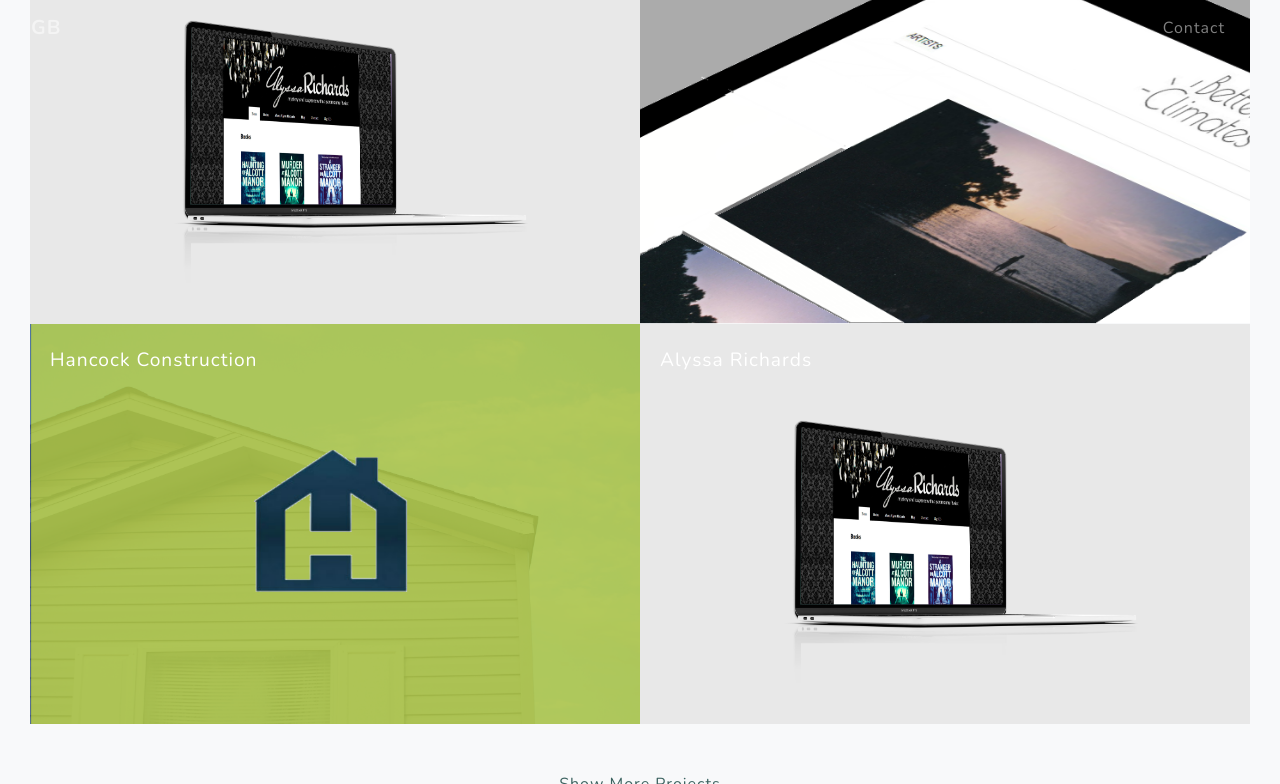
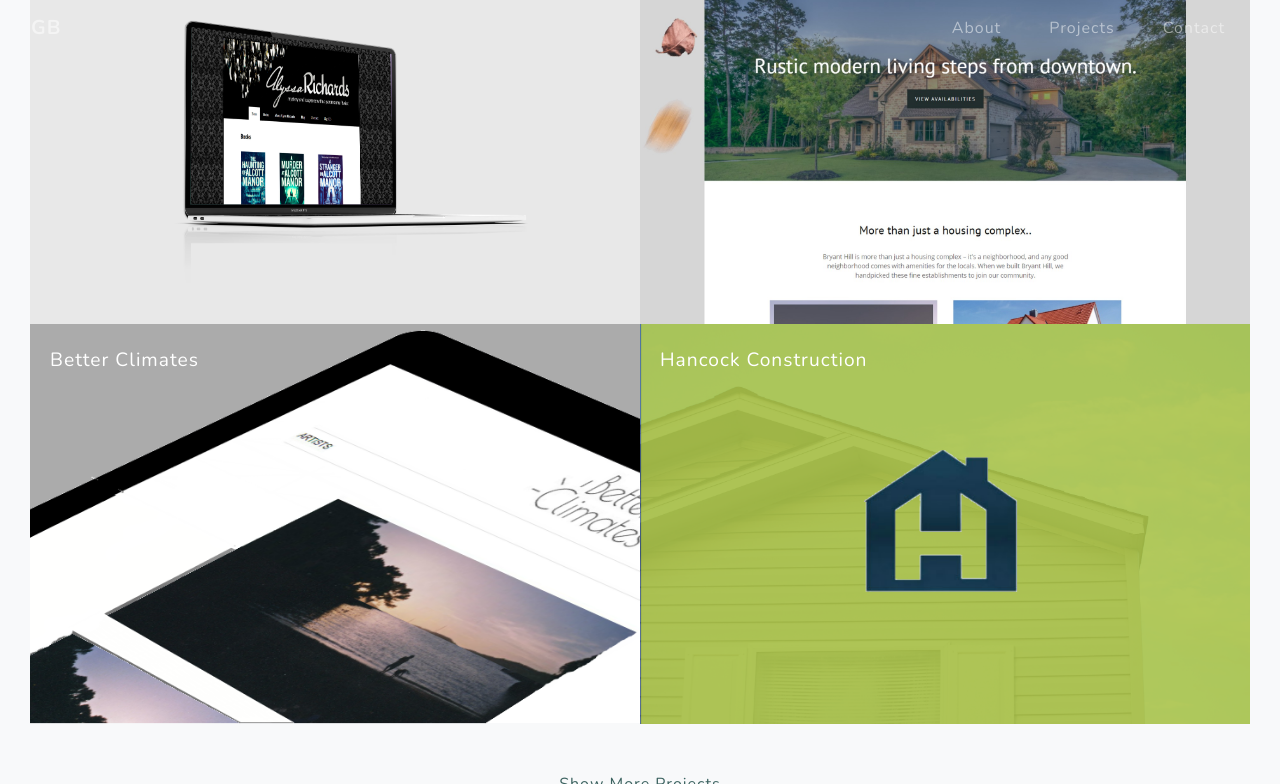
Before and after one commit to 05beckga/personalsite, a plain HTML site: page index.html in a window 1280 px wide. Both pictures are taken after a click on the link "Show More Projects". Shown: the part 2698-3482 px from the top of the page. Drawn offline with nearby package versions, Linux system fonts and the light colour scheme.

Commit message:
new site added to personal site. index and css updated. New image added

```diff
--- a/css/grayscale.css
+++ b/css/grayscale.css
@@ -77,7 +77,7 @@
 
 }
 
-.store_back, .store_p1, .store_lctours, .store_topflight, .store_betclim, .store_stews, .store_yacht, .store_teamnews, .store_alyssa, .store_hancock{
+.store_back, .store_p1, .store_lctours, .store_topflight, .store_betclim, .store_stews, .store_yacht, .store_teamnews, .store_alyssa, .store_hancock,.store_bryant{
 	height: 283px;
 	display: block;
 	background-image: url(../img/p1-laptop.jpg);
@@ -99,6 +99,7 @@
     background-size: cover;
     background-repeat: no-repeat;
     background-position: center top;}
+.store_bryant{ background-image:  url(../img/bryanthill.jpg); }
 .store_topflight{background-image: url(../img/tft-mock.jpg);  }
 .store_alyssa{background-image: url(../img/alyson-mock.jpg);  }
 .store_hancock{background-image: url(../img/han-mock.png);  }
@@ -218,7 +219,7 @@
 
 @media (min-width: 992px) {
 
-.store_back, .store_p1, .store_lctours, .store_topflight, .store_betclim, .store_stews, .store_yacht, .store_teamnews, .store_alyssa, .store_hancock{
+.store_back, .store_p1, .store_lctours, .store_topflight, .store_betclim, .store_stews, .store_yacht, .store_teamnews, .store_alyssa, .store_hancock,.store_bryant{
 	height: 400px;
 
 }
--- a/index.html
+++ b/index.html
@@ -249,7 +249,28 @@
 
 				   </a>
 			</div>
-			<div class="col-lg-6 my_proj store_better blogBox moreBox " style="display: none;">
+			<div class="col-lg-6 my_proj store_bryant blogBox moreBox " style="display: none;">
+				  <a href="http://gbtest.online/teamnews" class=""  target="_blank">
+					 <h3>Bryant Hill</h3>
+					 <div class="container-hover" style="background-color: #541263;">
+							<div class="container-area">
+							<div class="work-shot">
+							<p>HTML + CSS + Javascript</p>
+							</div>
+							</div>
+					</div>
+
+
+				  </a>
+			</div>
+
+      </div>
+
+            <!-- Project Five Row -->
+      <div class="row justify-content-center no-gutters mb-5 mb-lg-0 projects_row">
+
+
+			 <div class="col-lg-6  my_proj store_better mb-3 mb-lg-0 blogBox moreBox" style="display: none;">
 				  <a href="http://gbtest.online/teamnews" class=""  target="_blank">
 					 <h3>Better Climates</h3>
 					 <div class="container-hover" style="background-color: #541263;">
@@ -263,12 +284,6 @@
 
 				  </a>
 			</div>
-
-      </div>
-
-            <!-- Project Five Row -->
-      <div class="row justify-content-center no-gutters mb-5 mb-lg-0 projects_row">
-
 
 			<div class="col-lg-6  my_proj store_hancock mb-3 mb-lg-0 blogBox moreBox" style="display: none;">
 				  <a href="https://hancockconstruction.co.uk/" class="" target="_blank">
@@ -284,20 +299,6 @@
 				   </a>
 			 </div>
 
-
-			 <div class="col-lg-6  my_proj store_alyssa mb-3 mb-lg-0 blogBox moreBox" style="display: none;">
-				  <a href="http://www.alyssarichards.com/" class="" target="_blank">
-					<h3>Alyssa Richards</h3>
-				   <div class="container-hover" style=" background-color: #000000;">
-							<div class="container-area">
-							<div class="work-shot">
-							<p>Wordpress + HTML + CSS</p>
-							</div>
-							</div>
-					</div>
-
-				   </a>
-			</div>
 
       </div>
 
```
Also changed, not shown: img/bryanthill.jpg (added).
